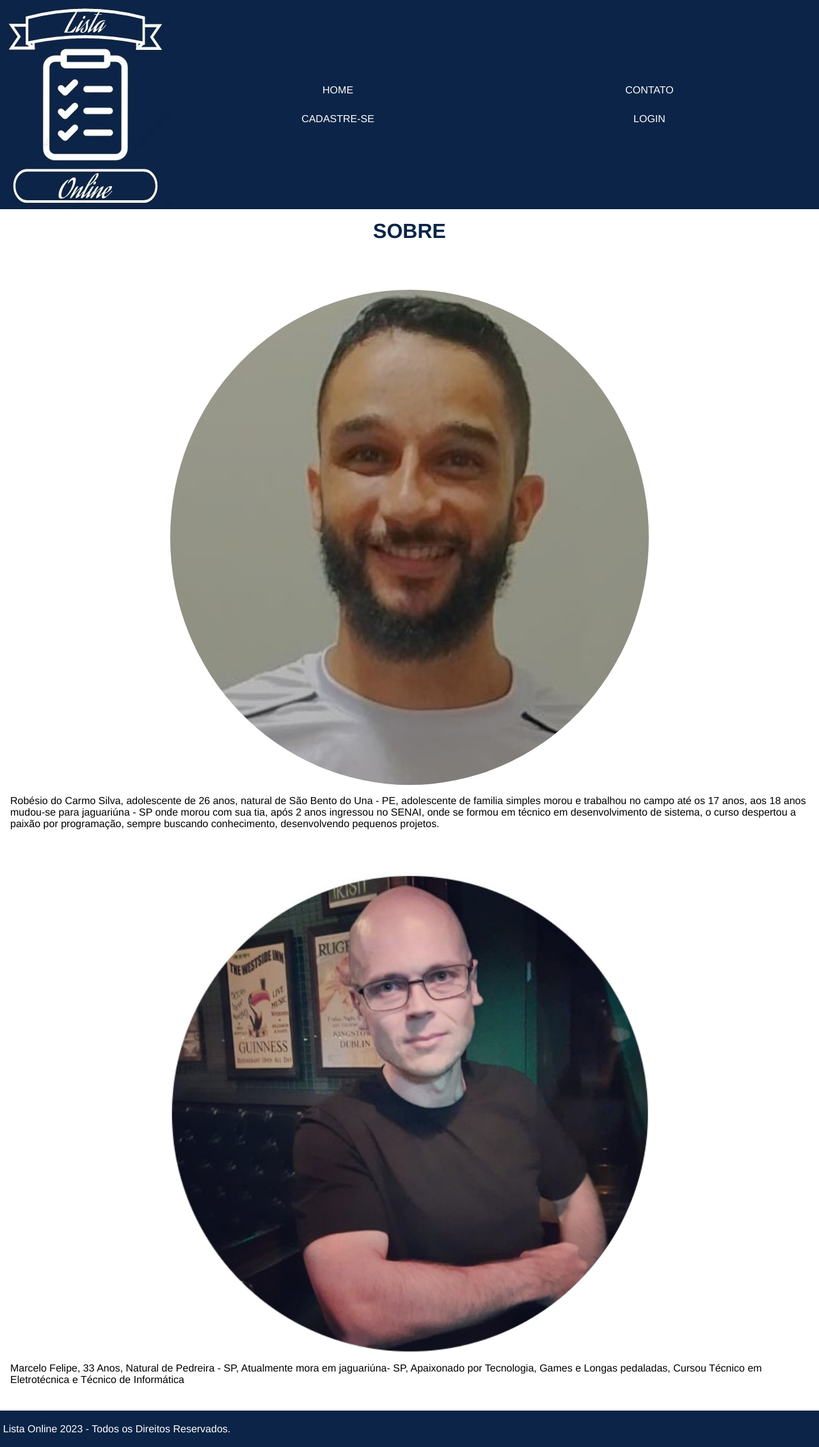
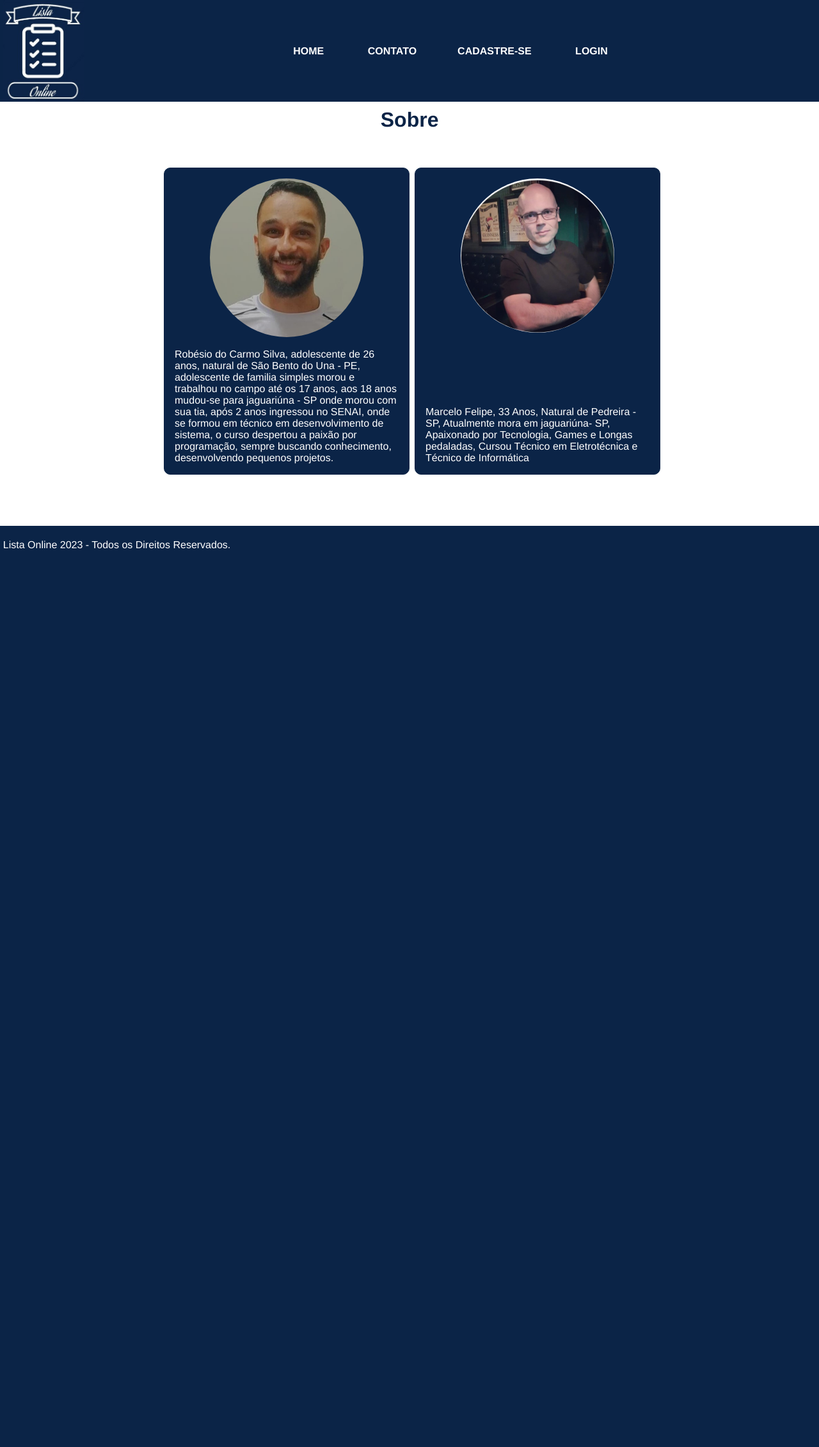
Before and after one commit to marcelo-belotto/lista-online, a PHP site: page /listaonline/view/quemsomos/quemsomos.html in a window 1280 px wide. Shown: the whole page at 64% size. After the commit the page ends 858 px from the top, so only its background shows below. Run offline with PHP 8.4, Linux system fonts and the light colour scheme.

Commit message:
Iniciado estilização desktop

```diff
--- a/listaonline/view/quemsomos/quemsomos.css
+++ b/listaonline/view/quemsomos/quemsomos.css
@@ -7,11 +7,6 @@
   align-items: center;
   justify-content: space-between;
   gap: 2rem;
-}
-
-.Titulo__Principal {
-  text-transform: uppercase;
-  margin-top: 1rem;
 }
 
 .container {
@@ -30,3 +25,38 @@
 .texto__principal {
   margin-top: 1rem;
 }
+
+@media screen and (min-width:800px) {
+  .principal{
+    width: 48rem;
+    margin: auto;
+    display: grid;
+    align-items: center;
+    column-gap: 0.5rem;
+    grid-template-columns: 50% 50%;
+  }
+
+  h1{
+    grid-column-start: 1;
+    grid-column-end: 3;
+  }
+
+  .container{
+    padding: 0;
+    height: 100%;
+    border: 1px solid var(--cor-de-fundo-menu);
+    border-radius: 10px;
+    background-color: var(--cor-de-fundo-menu);
+    color: var(--cor-da-fonte-menu);
+  }
+
+  .texto__principal{
+    margin: 1rem;
+  }
+
+  .Foto--desenvolvedor {
+    margin-top: 1rem;
+    width: 15rem;
+    border-radius: 50%;
+  }
+}
--- a/listaonline/view/style.css
+++ b/listaonline/view/style.css
@@ -61,13 +61,9 @@ h2 {
   text-align: center;
 }
 
-.item-menu:hover {
-  background-color: white;
-  color: black;
-}
+
 
 .item-menu-linha {
-  padding: 0.6rem;
   display: flex;
   justify-content: space-between;
 }
@@ -98,3 +94,33 @@ h2 {
   color: #0B2447;
   font-size: 2rem;
 }
+
+@media screen and (min-width:800px) {
+  .logo {
+    width: 8rem;
+  }
+
+  .menu__navegacao {
+    height: 5rem;
+    flex-direction: row;
+    justify-content: center;
+    align-items: center;
+    text-align: center;
+  }
+
+  .item-menu-linha {
+    display: inline-block;
+  }
+
+  .item-menu{
+    font-weight: 800;
+    padding: 2rem;
+  }
+
+  .item-menu:hover {
+    border-radius: 10px;
+    background-color: white;
+    color: var(--cor-de-fundo-menu);
+  }
+
+}
```
Also changed, not shown: listaonline/view/contato/contato.css (+38 -1 lines), listaonline/view/home.css (+18 -0 lines), listaonline/view/tbconta/conta.css (+31 -0 lines), listaonline/view/tbusuario/foto/foto.css (+7 -0 lines), listaonline/view/tbusuario/usuario.css (+16 -10 lines).
